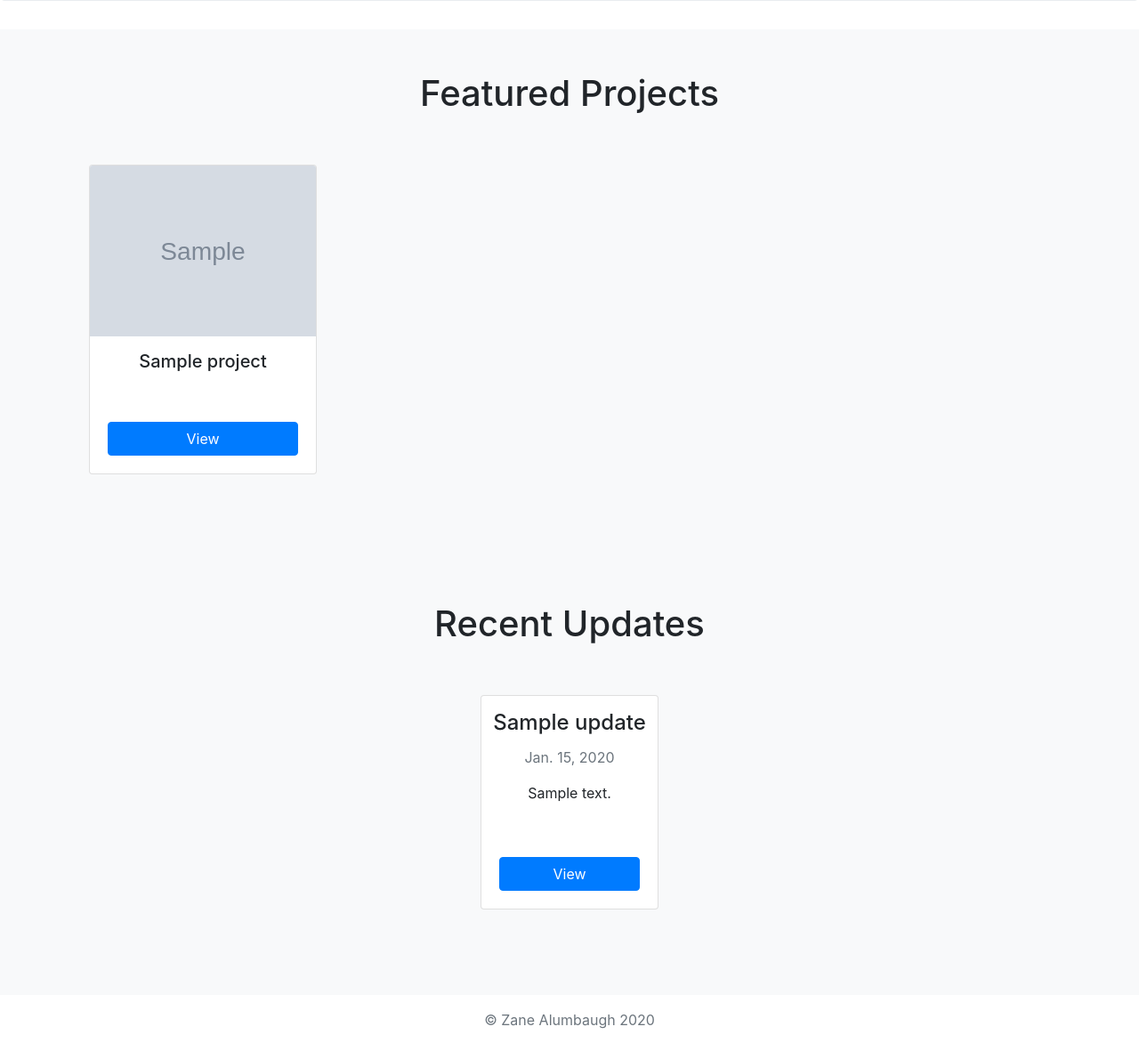
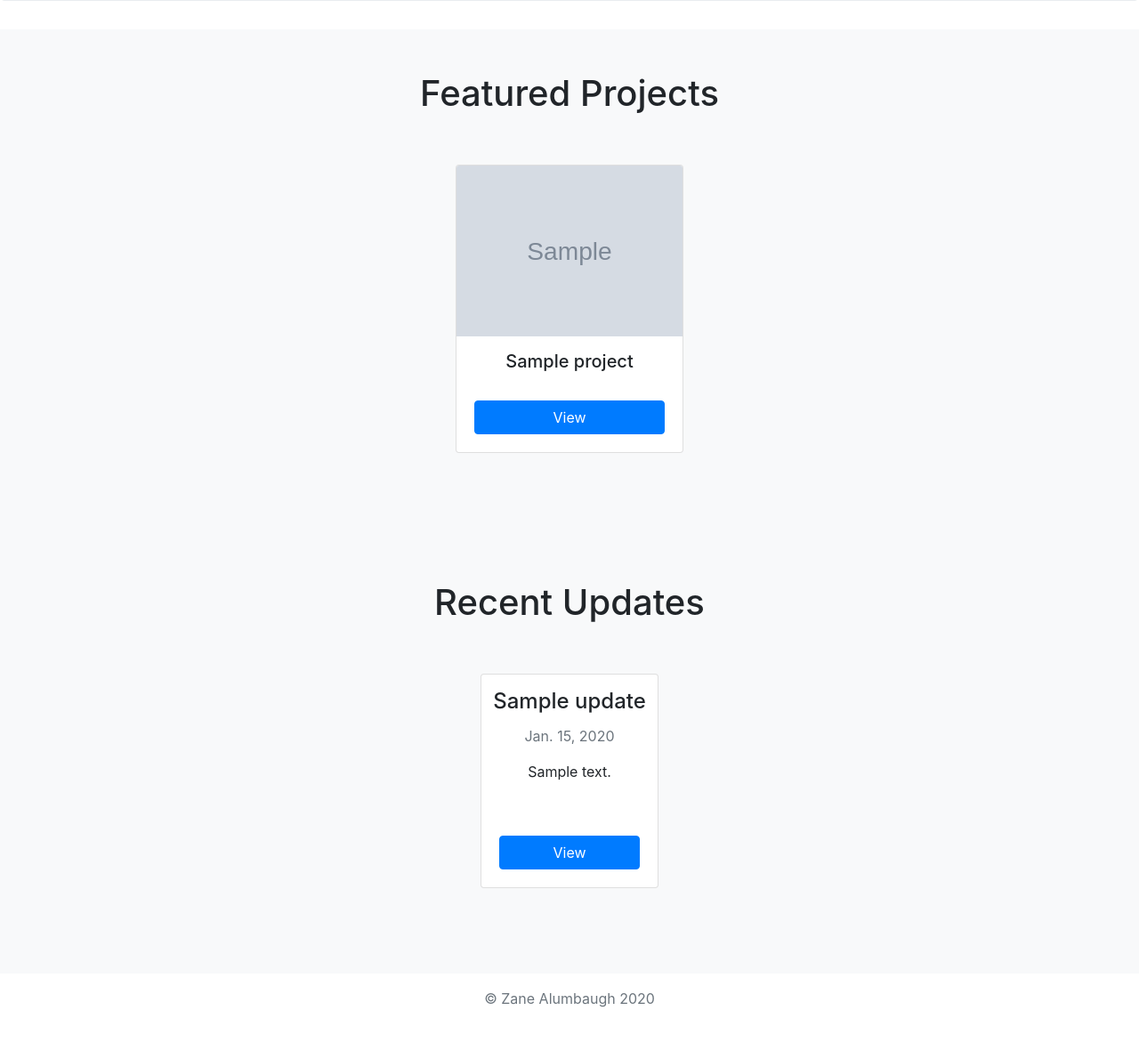
Before and after one commit to zanedma/portfolio-site, a Django app: page / in a window 1280 px wide. Shown: the part 505-1695 px from the top of the page at 89% size. After the commit the page ends 1637 px from the top, so only its background shows below. Run offline with Django 3.2, Linux system fonts and the light colour scheme; tables that the repository leaves empty hold one stand-in row (values such as "Sample post"); grey boxes marked "Sample" are stand-in pictures; some libraries are stand-ins or nearby versions.

Commit message:
fixed height

```diff
--- a/templates/projectcards.html
+++ b/templates/projectcards.html
@@ -14,8 +14,8 @@
     <div class="row justify-content-center">
       {% for project in projects.all %}
         {% if project.featured %}
-          <div class="col-sm">
-            <div class="card mb-4 h-100" style="width: 16rem;">
+          <div class="col-auto">
+            <div class="card h-100" style="width: 16rem;">
               {% if project.image.url != None %}
                 <img class="card-img-top" src="{{ project.image.url }}">
               {% endif %}
```
